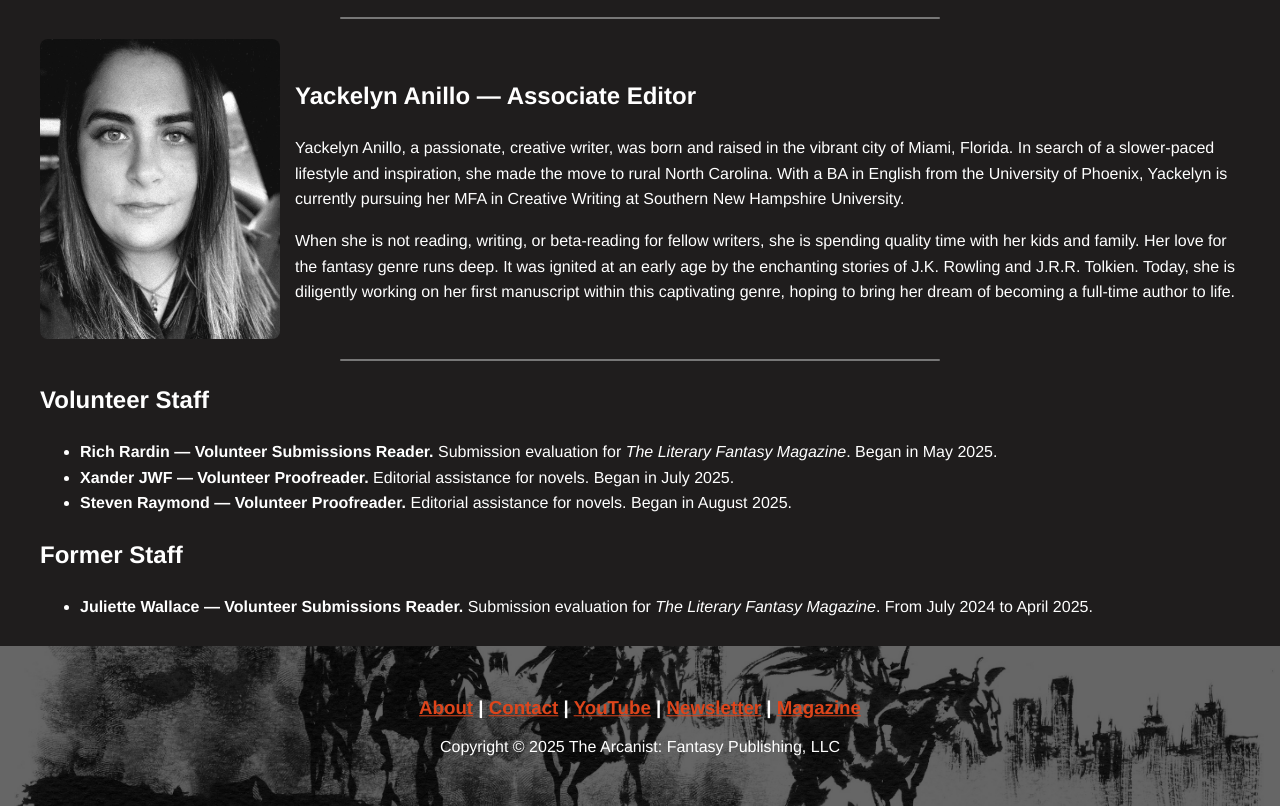
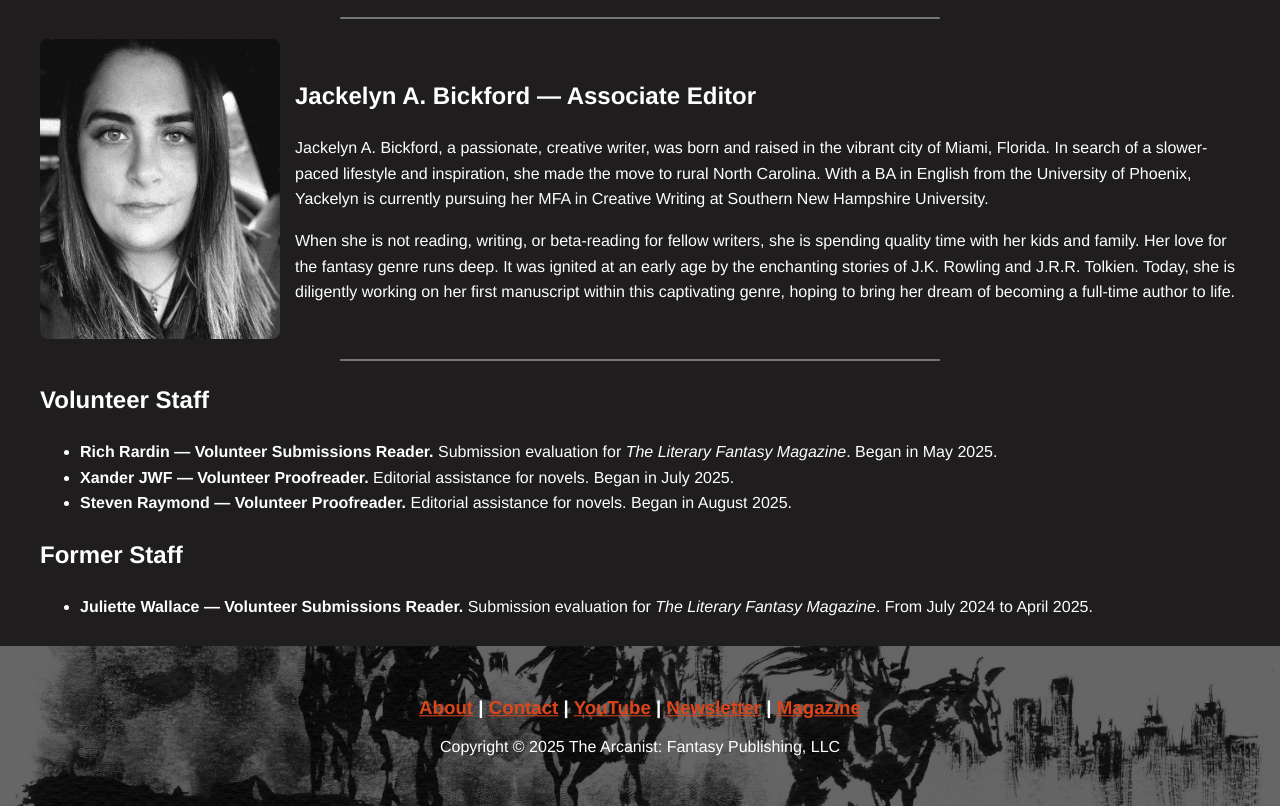
Before and after one commit to JDM19990/arcanist.net, a plain HTML site: page about.html in a window 1280 px wide. Shown: the part 2611-3417 px from the top of the page. Drawn offline with Linux system fonts and the light colour scheme.

Commit message:
New Post on 2025-08-25 11:45:35

```diff
--- a/about.html
+++ b/about.html
@@ -128,10 +128,10 @@
         </div>
     <hr class="short">
       <div class="masthead-image-text">
-        <img src="images/volunteers/anillo.jpg" alt="Photo of Yackelyn Anillo">
+        <img src="images/volunteers/anillo.jpg" alt="Photo of Jackelyn A. Bickford">
         <div class="masthead-text">
-          <h2>Yackelyn Anillo — Associate Editor</h2>
-            <p>Yackelyn Anillo, a passionate, creative writer, was born and raised in the vibrant city of Miami, Florida. In search of a slower-paced lifestyle and inspiration, she made the move to rural North Carolina. With a BA in English from the University of Phoenix, Yackelyn is currently pursuing her MFA in Creative Writing at Southern New Hampshire University.</p>
+          <h2>Jackelyn A. Bickford — Associate Editor</h2>
+            <p>Jackelyn A. Bickford, a passionate, creative writer, was born and raised in the vibrant city of Miami, Florida. In search of a slower-paced lifestyle and inspiration, she made the move to rural North Carolina. With a BA in English from the University of Phoenix, Yackelyn is currently pursuing her MFA in Creative Writing at Southern New Hampshire University.</p>
             <p>When she is not reading, writing, or beta-reading for fellow writers, she is spending quality time with her kids and family. Her love for the fantasy genre runs deep. It was ignited at an early age by the enchanting stories of J.K. Rowling and J.R.R. Tolkien. Today, she is diligently working on her first manuscript within this captivating genre, hoping to bring her dream of becoming a full-time author to life.</p></div>
       </div>
     <hr class="short">
```
Also changed, not shown: 5 other files.
